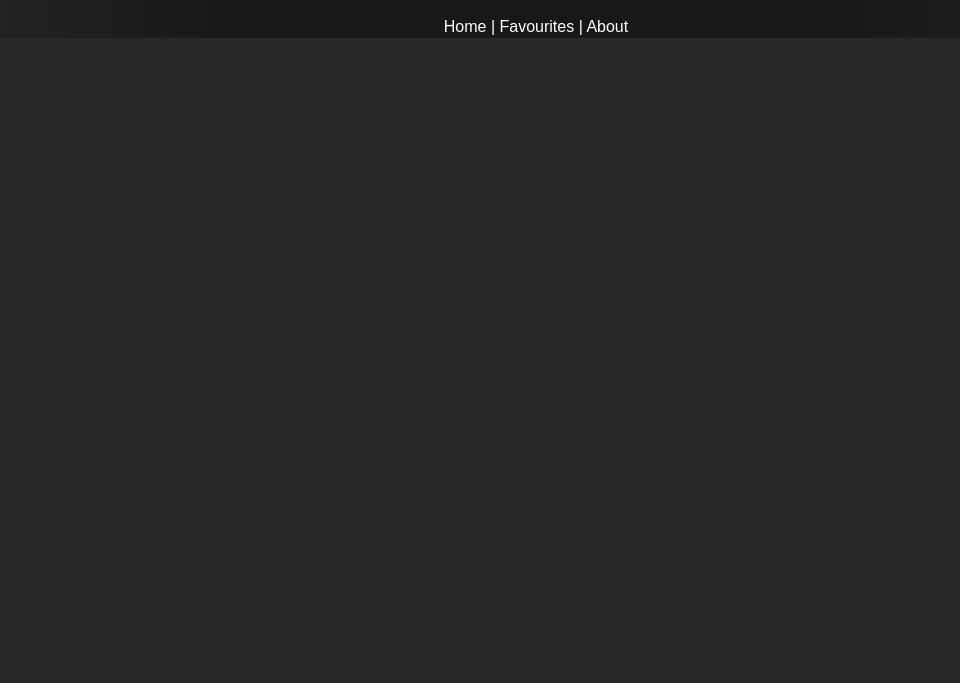
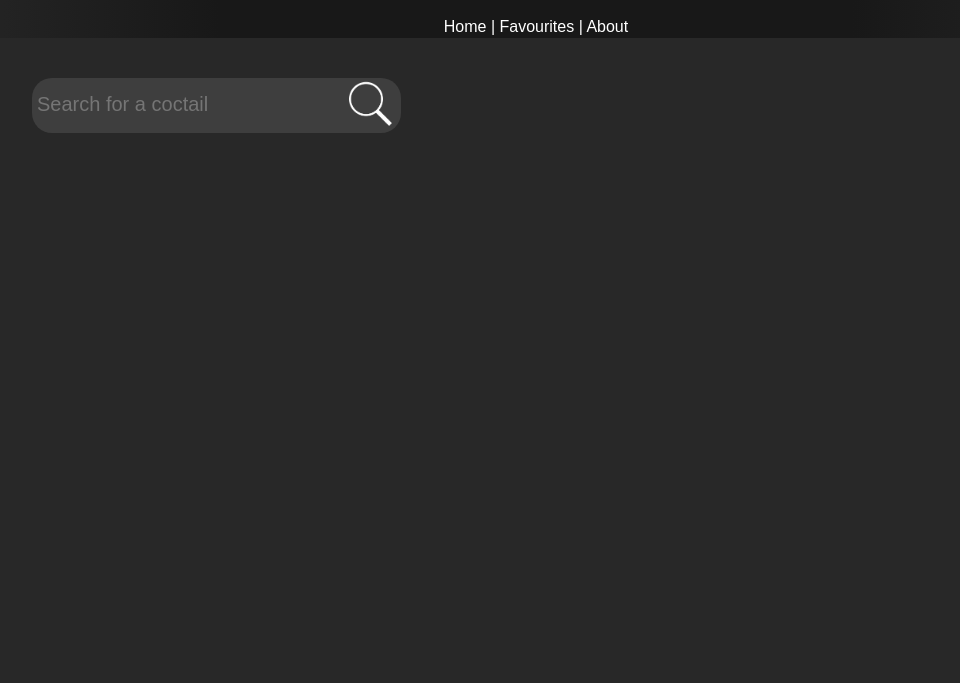
Before and after one commit to silegrb/javascript-personal-cocktail-bar, a website: page public/home.html in a window 1280 px wide. Shown: the part 117-800 px from the top of the page, without its empty margins (104-1064 px from the left). Drawn offline with Linux system fonts and the light colour scheme.

Commit message:
Added search bar for coctails
css + html

```diff
--- a/public/app.css
+++ b/public/app.css
@@ -40,4 +40,56 @@ h1 {
     padding: 10px;
 }
 
-.
+.searchContainer {
+    display: inline-block;
+    border: none;
+    border-radius: 20px;
+    background-color: rgba(255, 255, 255, 0.1);
+    margin-left: 10vw;
+    margin-top: 5vh;
+}
+.searchForm{
+    display: inline-block;
+}
+
+#searchInput {
+    width: 300px;
+    height: 50px;
+    background: transparent;
+    border: none;
+    color: white;
+    padding-left: 5px;
+    font-size: 20px;
+}
+
+textarea:focus, input:focus{
+    outline: none;
+}
+
+
+#searchButton {
+    background: transparent;
+    border: none;
+    float: right;
+}
+
+::-webkit-input-placeholder { /* Chrome/Opera/Safari */
+    font-family: Arial, Helvetica, sans-serif;
+    font-size: 20px;
+  }
+
+#searchIcon {
+    width: 50px;
+    height: 50px;
+}
+
+.searchWrapper {
+    display: inline-block;
+}
+
+.resultsDiv {
+    border: none;
+    border-radius: 20px;
+    margin-left: 10vw;
+    margin-top: 5vh;
+}
--- a/public/home.html
+++ b/public/home.html
@@ -9,5 +9,17 @@
             <h1>Coctail Bar Softhouse</h1>
             <a href="home.html">Home</a> | <a href="favourites.html">Favourites</a> | <a href="about.html">About</a>
         </div>
+        <div class="searchWrapper">
+            <div class="searchContainer">
+                <form class="searchForm">
+                   <input id="searchInput" type="text" placeholder="Search for a coctail" name="search">
+                    <button id="searchButton" type="submit"><img id="searchIcon" src="searchIcon.png"></button>
+               </form>
+             </div>
+             <div class="resultsDiv">
+
+             </div>
+        </div>
+
     </body>
 </html>
```
Also changed, not shown: public/searchIcon.png (added).
